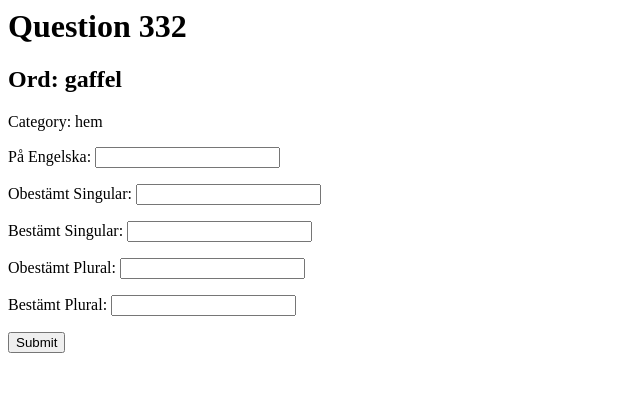
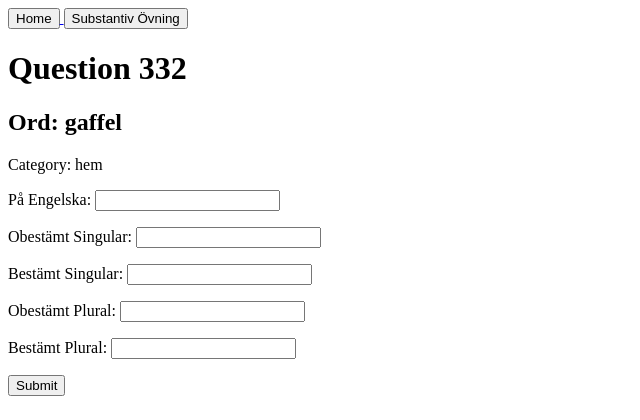
Before and after one commit to suitst/website, a Django app: page /svenska/substantiv_game/ in a window 1280 px wide. Shown: the top 420 px of the page, without its empty margins (0-640 px from the left). Run offline with Django 5.2, Linux system fonts and the light colour scheme; data comes from the database, SQL or seed files in the repository; both versions use the stored data as it was after the commit.

Commit message:
added simple header

```diff
--- a/timpage/timpage/templates/base.html
+++ b/timpage/timpage/templates/base.html
@@ -9,6 +9,14 @@
     </head>
     <body>
         <header>
+                <nav>
+        <a href="/">
+            <button>Home</button>
+        </a>
+        <a href="{% url 'substantiv_start_view' %}">
+            <button>Substantiv Övning</button>
+        </a>
+    </nav>
         </header>
         <main>
             {% block content %}
```
Also changed, not shown: timpage/db.sqlite3.
